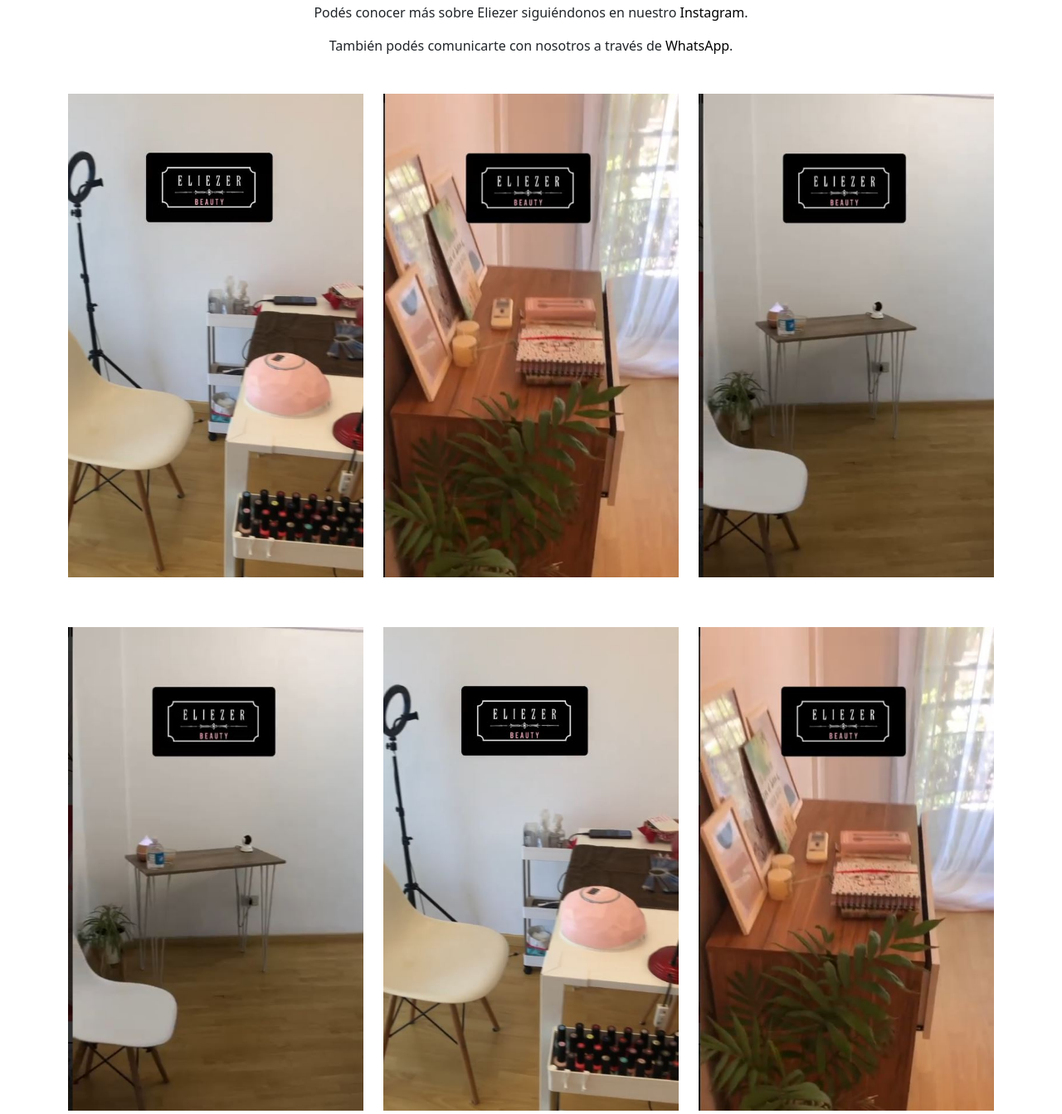
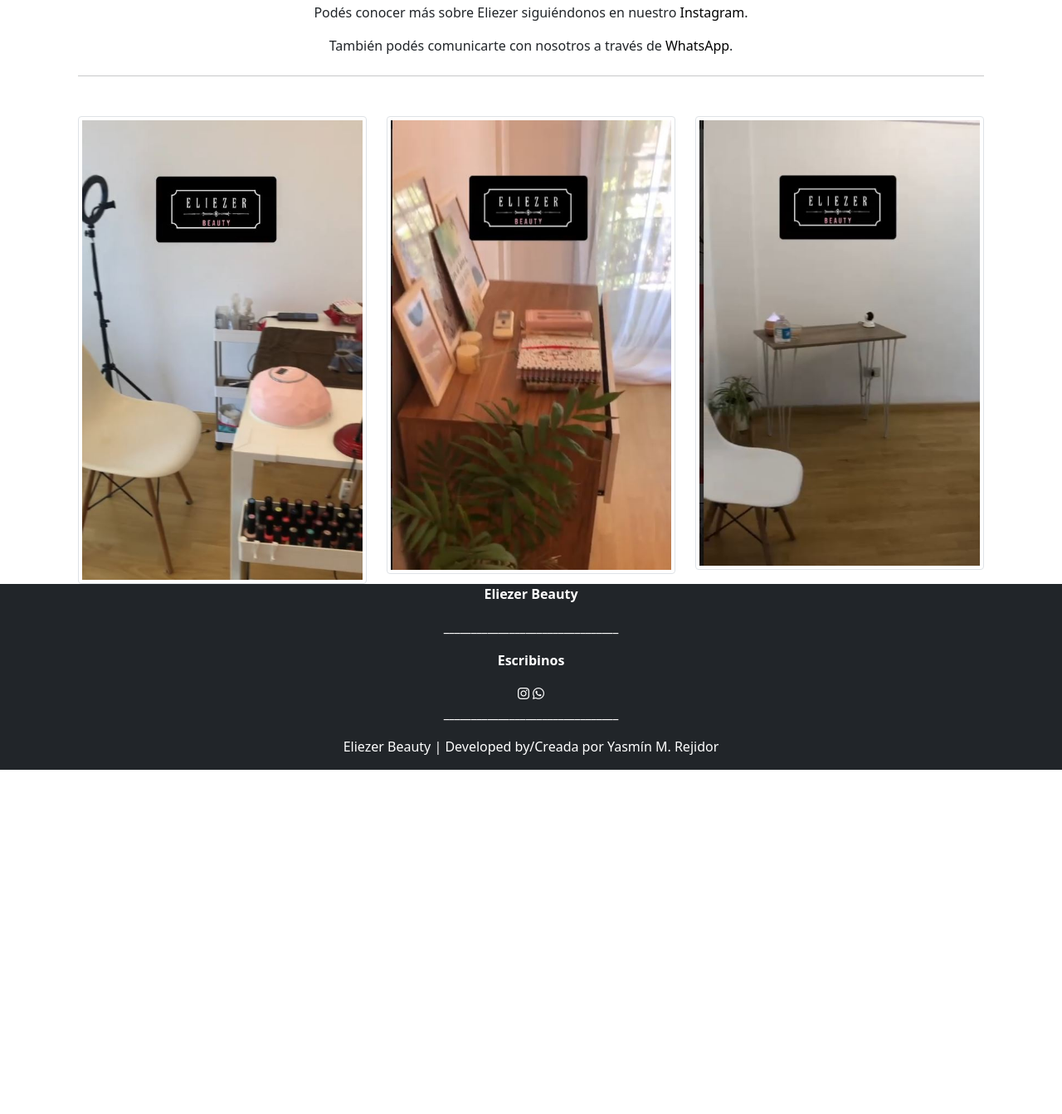
Before and after one commit to yasminrejidor/IdeaRejidor, a website: page paginas/sobreeliezer.html in a window 1280 px wide. Shown: the part 463-1806 px from the top of the page at 83% size. After the commit the page ends 1391 px from the top, so only its background shows below. Drawn offline with nearby package versions, Linux system fonts and the light colour scheme.

Commit message:
Se modifica la galeria de imagenes se Sobre Eliezer.

```diff
--- a/paginas/sobreeliezer.html
+++ b/paginas/sobreeliezer.html
@@ -72,16 +72,30 @@
             <p class="text-center">También podés comunicarte con nosotros a través de <a class="sobreEliezer__p__a" href="https://wa.me/541167216736" target="_blank">WhatsApp</a>.</p>
         </section>
 
-        <div class="row contenedor__galeria">
-            <img src="../imagenes/SobreEliezer/espacio.JPG" alt="Foto de Espacio Eliezer Beauty" class="col-12 col-md-6 col-lg-4 contenedor__galeria__img">
-            <img src="../imagenes/SobreEliezer/escritorio.JPG" alt="Foto de Espacio Eliezer Beauty" class="col-12 col-md-6 col-lg-4 contenedor__galeria__img">
-            <img src="../imagenes/SobreEliezer/entrada.JPG" alt="Foto de Espacio Eliezer Beauty" class="col-12 col-md-6 col-lg-4 contenedor__galeria__img">
-            <img src="../imagenes/SobreEliezer/entrada.JPG" alt="Foto de Espacio Eliezer Beauty" class="col-12 col-md-6 col-lg-4 contenedor__galeria__img">
-            <img src="../imagenes/SobreEliezer/espacio.JPG" alt="Foto de Espacio Eliezer Beauty" class="col-12 col-md-6 col-lg-4 contenedor__galeria__img">
-            <img src="../imagenes/SobreEliezer/escritorio.JPG" alt="Foto de Espacio Eliezer Beauty" class="col-12 col-md-6 col-lg-4 contenedor__galeria__img">
-            <img src="../imagenes/SobreEliezer/entrada.JPG" alt="Foto de Espacio Eliezer Beauty" class="col-12 col-md-6 col-lg-4 contenedor__galeria__img">
-            <img src="../imagenes/SobreEliezer/entrada.JPG" alt="Foto de Espacio Eliezer Beauty" class="col-12 col-md-6 col-lg-4 contenedor__galeria__img">
+        <div class="container">
+
+
+
+          <hr class="mt-2 mb-5">
+
+          <div class="row text-center text-lg-start">
+
+            <div class="col-lg-4 col-md-6 col-12 ">
+                <img class="img-fluid img-thumbnail" src="../imagenes/SobreEliezer/espacio.JPG" alt="Foto de servicios realizados por Eliezer Beauty">
+            </div>
+            <div class="col-lg-4 col-md-6 col-12">
+                <img class="img-fluid img-thumbnail" src="../imagenes/SobreEliezer/escritorio.JPG" alt="Foto de servicios realizados por Eliezer Beauty">
+            </div>
+            <div class="col-lg-4 col-md-6 col-12">
+                <img class="img-fluid img-thumbnail" src="../imagenes/SobreEliezer/entrada.JPG" alt="Foto de servicios realizados por Eliezer Beauty">
+            </div>
+
+
+
+          </div>
+
         </div>
+
     </main>
     <footer class="container-fluid bg-dark contenedor__footer">
       <section class="row">
--- a/scss/paginas/_servicios.scss
+++ b/scss/paginas/_servicios.scss
@@ -8,7 +8,3 @@
         font-size: 20px;
     }
 }
-
-/* .servicios__galeria__img {
-    height: 35%;
-} */
```
Also changed, not shown: index.html (+3 -0 lines), paginas/contacto.html (+1 -0 lines), paginas/productos.html (+3 -0 lines), paginas/servicios.html (+4 -3 lines).
